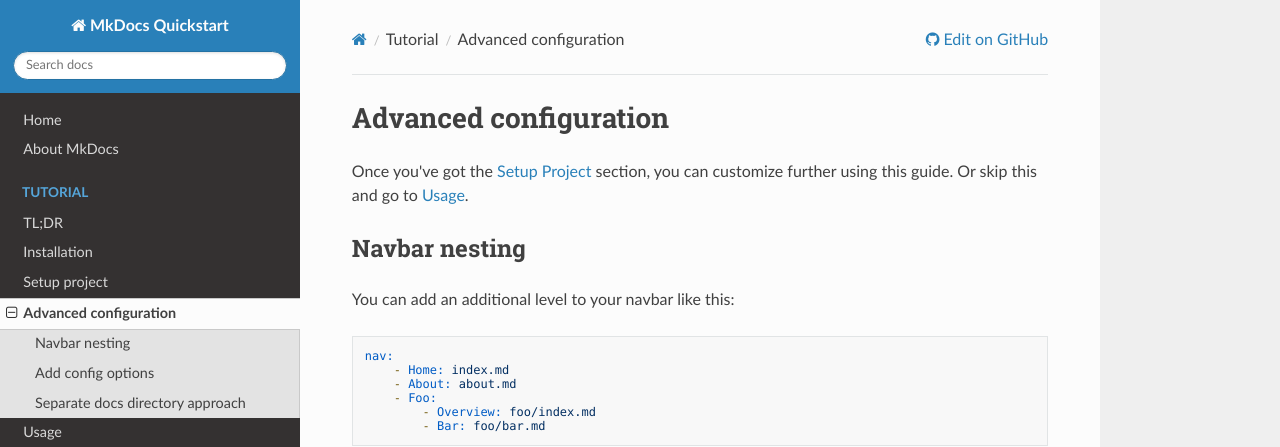
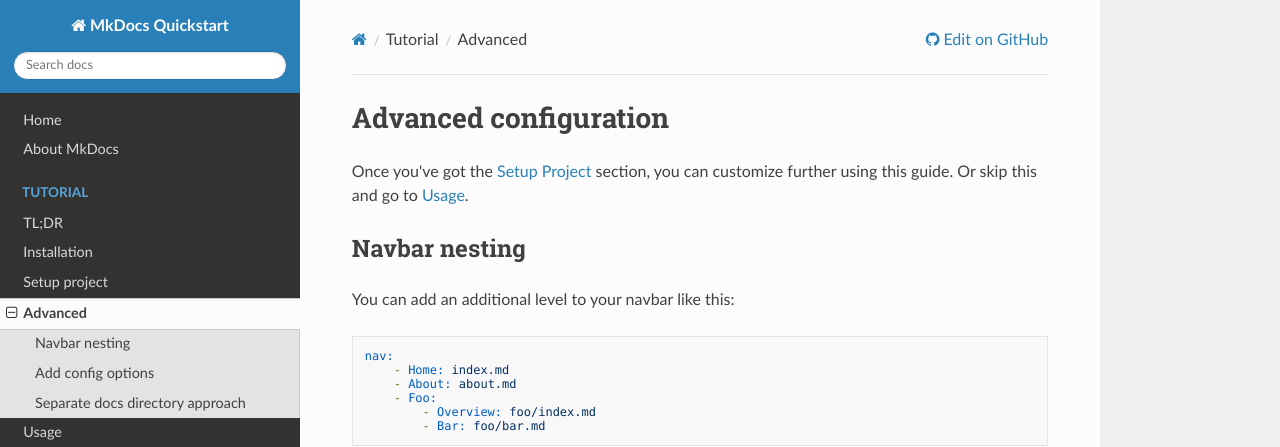
Before and after one commit to MichaelCurrin/mkdocs-quickstart, an MkDocs documentation site: the page built from docs/tutorial/advanced.md, in a window 1280 px wide and 1364 px high. Shown: the top 447 px of the window. Built offline with MkDocs 1.6.1, drawn with Linux system fonts in a browser that asks for light colours; nearby versions of some CDN libraries; part of the change alters nothing that is shown.

```diff
--- a/mkdocs.yml
+++ b/mkdocs.yml
@@ -5,12 +5,12 @@ nav:
     - Home: index.md
     - About MkDocs: about_mkdocs.md
     - Tutorial:
-        - TL;DR: tldr.md
-        - Installation: installation.md
-        - Setup project: setup_project.md
-        - Advanced configuration: advanced.md
-        - Usage: usage.md
-        - Deploy: deploy.md
+        - TL;DR: tutorial/tldr.md
+        - Installation: tutorial/installation.md
+        - Setup project: tutorial/setup_project.md
+        - Advanced: tutorial/advanced.md
+        - Usage: tutorial/usage.md
+        - Deploy: tutorial/deploy.md
 theme: readthedocs
 # For adding Edit in Github button.
 repo_url: https://github.com/MichaelCurrin/mkdocs-quickstart/
```
Also changed, not shown: docs/tutorial/advanced.md (renamed from docs/advanced.md), docs/tutorial/deploy.md (renamed from docs/deploy.md), docs/tutorial/installation.md (renamed from docs/installation.md), docs/tutorial/setup_project.md (renamed from docs/setup_project.md), docs/tutorial/tldr.md (renamed from docs/tldr.md), docs/tutorial/usage.md (renamed from docs/usage.md).
